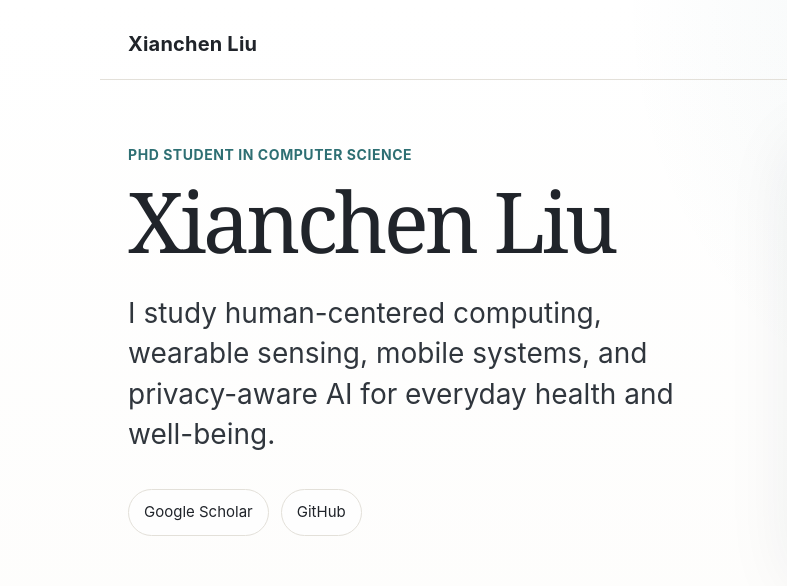
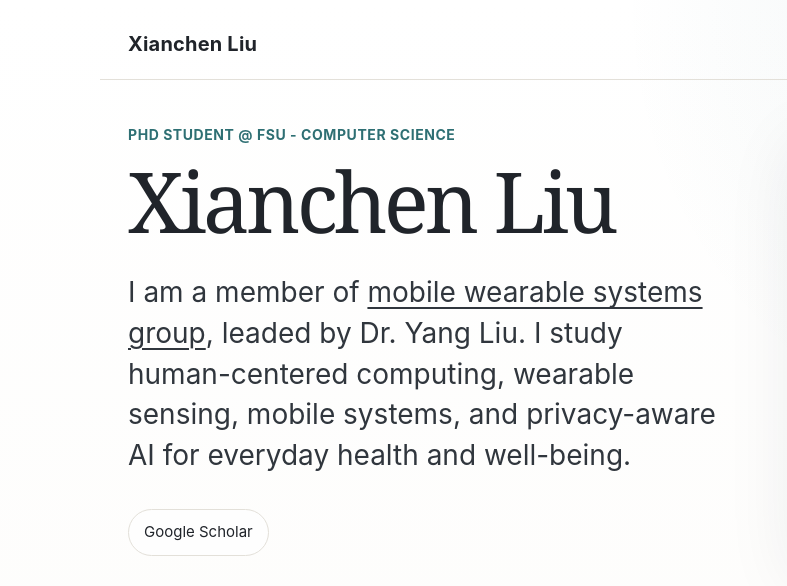
Before and after one commit to xianchen-26/xianchen-26.github.io, a plain HTML site: page index.html in a window 1280 px wide. Shown: the top 586 px of the page, 0-787 px from the left. Drawn offline with Linux system fonts and the light colour scheme.

Commit message:
Update personal information in index.html

```diff
--- a/index.html
+++ b/index.html
@@ -21,15 +21,14 @@
   <main id="top">
     <section class="hero">
       <div class="hero-text">
-        <p class="eyebrow">PhD Student in Computer Science</p>
+        <p class="eyebrow">PhD Student @ FSU - Computer Science</p>
         <h1>Xianchen Liu</h1>
         <p class="lead">
-          I study human-centered computing, wearable sensing, mobile systems,
-          and privacy-aware AI for everyday health and well-being.
+          I am a member of <a href="https://yangliu-cs.github.io/mobile-wearable-systems-group/">mobile wearable systems group</a>, leaded by Dr. Yang Liu. I study human-centered computing, wearable sensing, mobile systems, and privacy-aware AI for everyday health and well-being.
         </p>
         <div class="links">
           <a href="https://scholar.google.com/citations?user=IrxeLtwAAAAJ&hl=en">Google Scholar</a>
-          <a href="https://github.com/xianchen-26">GitHub</a>
+          <!-- <a href="https://github.com/xianchen-26">GitHub</a> -->
           <!-- <a href="assets/cv.pdf">CV</a> -->
         </div>
       </div>
```
